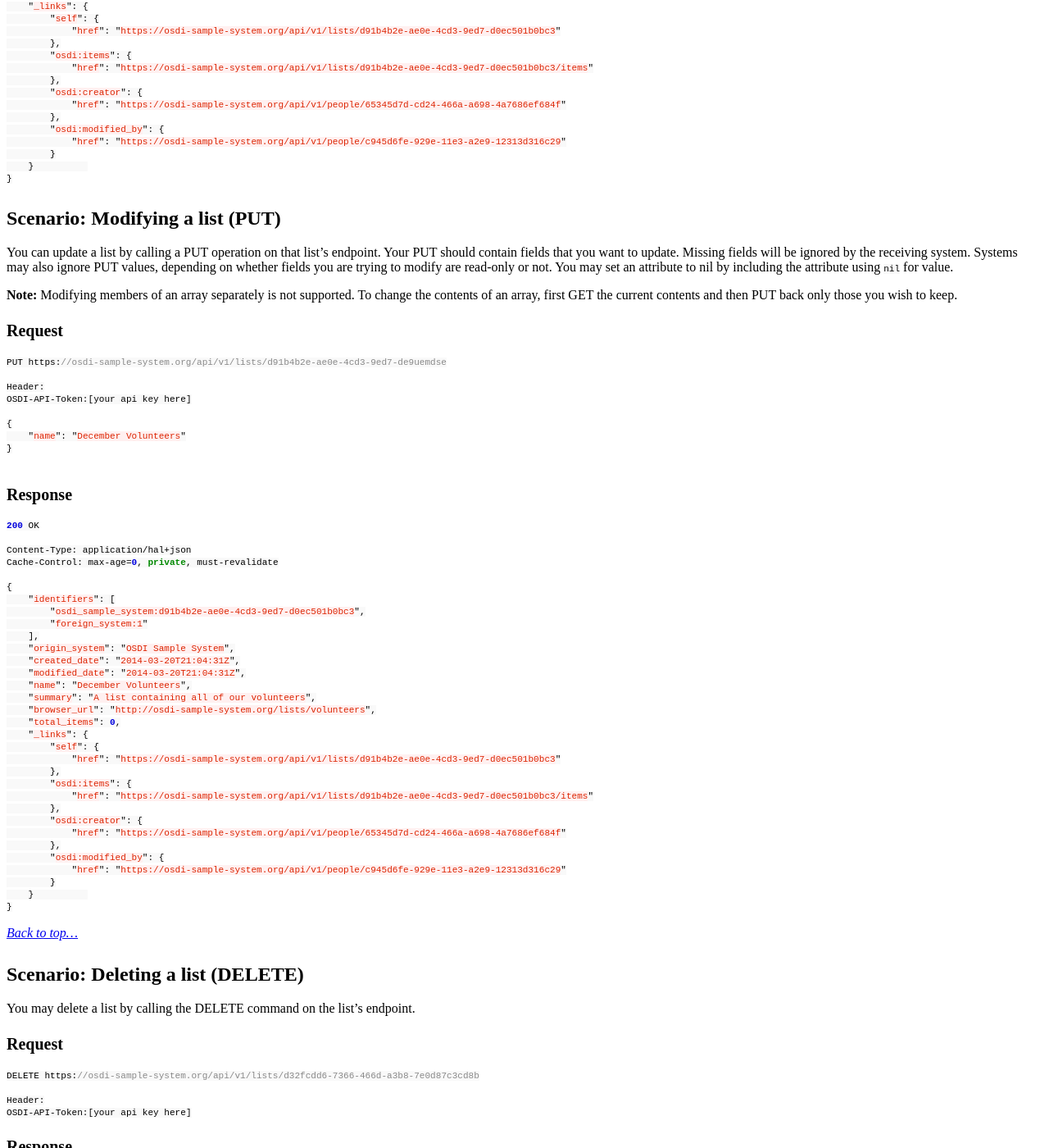
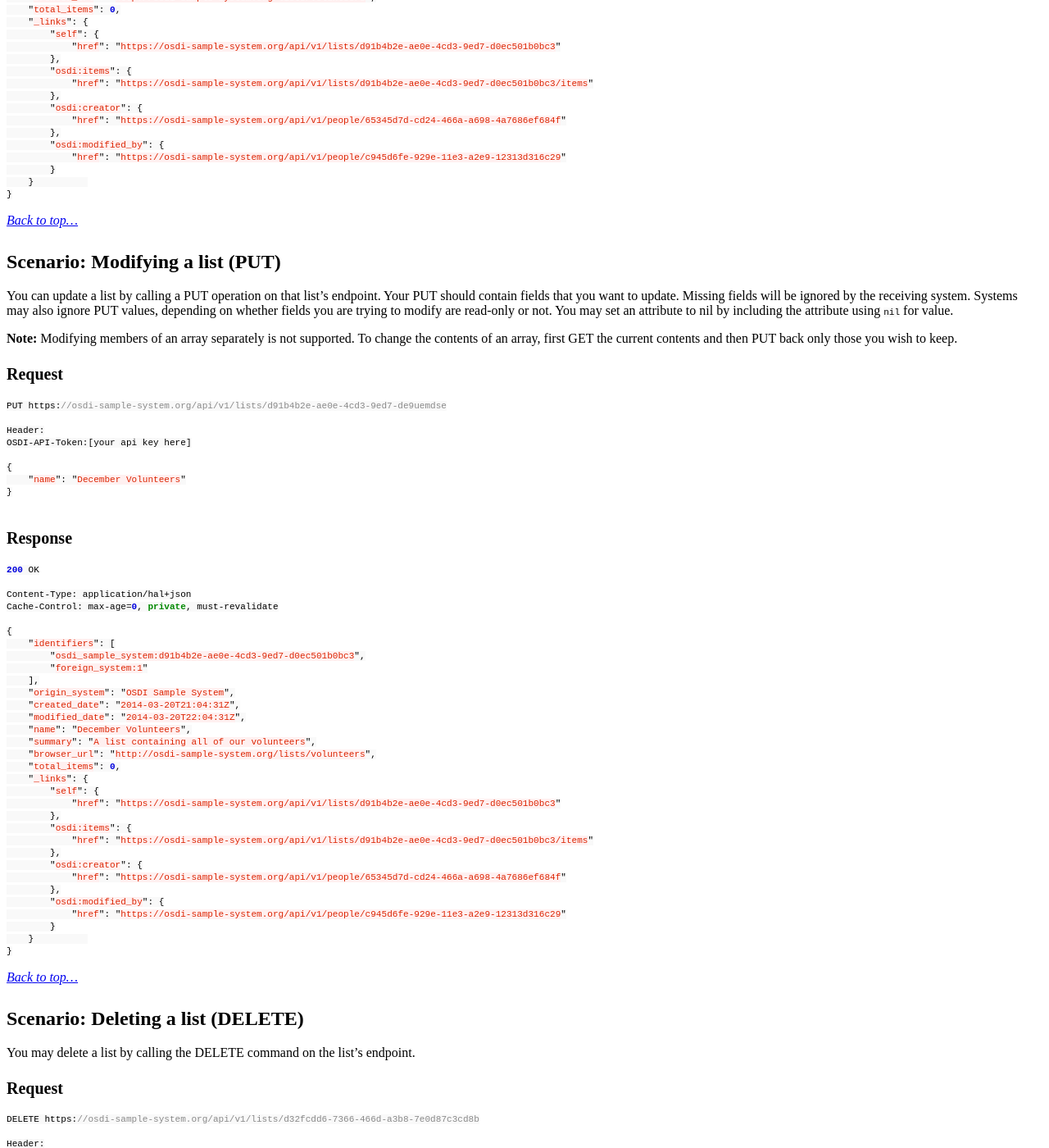
Before and after one commit to opensupporter/osdi-docs, a Jekyll site: the page built from lists.md, in a window 1280 px wide and 1400 px high, scrolled down 6109 px. Shown: the whole window at 82% size. Built offline with Jekyll 4.4.1, drawn with Linux system fonts in a browser that asks for light colours; a style sheet for code colours, icons or effects is not loaded; some of the changed text lies outside the part shown.

Commit message:
small updates

````diff
--- a/lists.md
+++ b/lists.md
@@ -200,6 +200,9 @@
 }
 ```
 
+_[Back to top...](#)_
+
+
 ### Scenario: Scenario: Retrieving an individual List resource (GET)
 
 Calling an individual List resource will return the resource directly, along with all associated fields and appropriate links to additional information about the list.
@@ -250,6 +253,8 @@
 }
 ```
 
+_[Back to top...](#)_
+
 ### Scenario: Creating a new list (POST)
 
 Posting to the list collection endpoint will allow you to create a new list. The response is the new list that was created. While each implementing system will require different fields, any optional fields not included in a post operation should not be set at all by the receiving system, or should be set to default values.
@@ -312,6 +315,8 @@
 }
 ```
 
+_[Back to top...](#)_
+
 ### Scenario: Modifying a list (PUT)
 
 You can update a list by calling a PUT operation on that list's endpoint. Your PUT should contain fields that you want to update. Missing fields will be ignored by the receiving system. Systems may also ignore PUT values, depending on whether fields you are trying to modify are read-only or not. You may set an attribute to nil by including the attribute using `nil` for value.
@@ -346,7 +351,7 @@
     ],
     "origin_system": "OSDI Sample System",
     "created_date": "2014-03-20T21:04:31Z",
-    "modified_date": "2014-03-20T21:04:31Z",
+    "modified_date": "2014-03-20T22:04:31Z",
     "name": "December Volunteers",
     "summary": "A list containing all of our volunteers",
     "browser_url": "http://osdi-sample-system.org/lists/volunteers",
````
Also changed, not shown: other parts of lists.md (+0 -2 lines).
